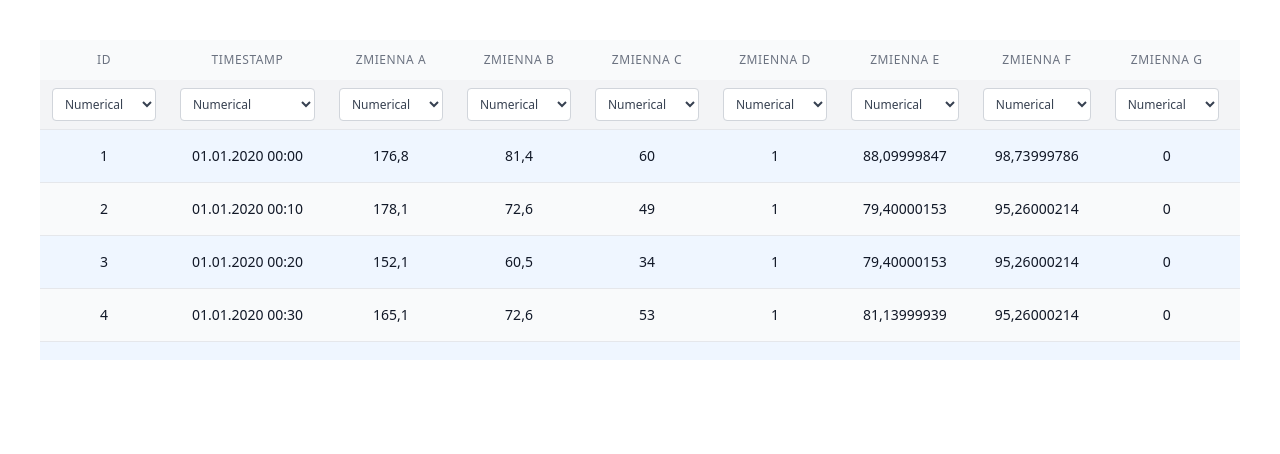
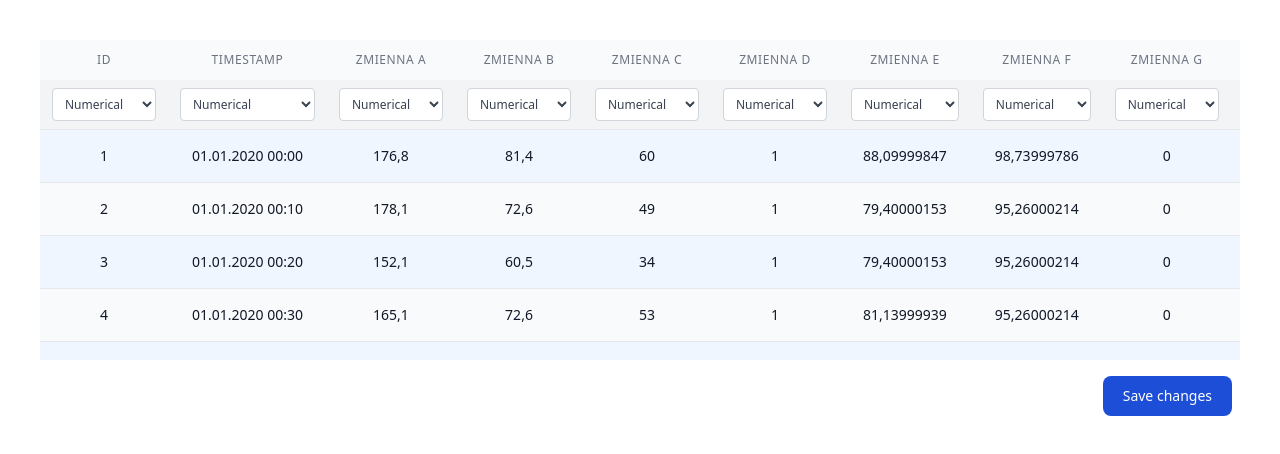
Before and after one commit to jakadam2/PCA-ClusteringApp, a React (Create React App) app in the folder front-end/: page /data-type-edit in a window 1280 px wide. Shown: the top 454 px of the page. Built offline with nearby package versions, Linux system fonts and the light colour scheme.

Commit message:
Created button for saving made data changes

```diff
--- a/front-end/src/components/data_editor_window/DataPreview.js
+++ b/front-end/src/components/data_editor_window/DataPreview.js
@@ -31,12 +31,20 @@ const DataPreview = () => {
     // get data types from backend along with csv file and send changes to back (also after clicking 'save'?)
   };
 
+  const handleSavingChanges = () => {
+    // TODO - implement sending header name and data type changes to back
+    // send changes that are kept in context
+    console.log('Saving...')
+  }
+
+
   const headers = data.length > 0 ? Object.keys(data[0]) : [];
   const dataTypes = ["Numerical", "Categorical", "Text"]; // Example data types, to be extracted from back along with data
 
   return (
-    <div className="max-w-90 max-h-80 overflow-scroll bg-slate-100">
-      <table className="min-w-full divide-y divide-gray-200">
+    <div className='relative h-96'>
+      <div className="max-h-80 overflow-scroll bg-slate-100">
+        <table className="divide-y divide-gray-200">
 
           {/* Headers/Variable names */}
           <thead className="bg-gray-50">
@@ -78,7 +86,18 @@ const DataPreview = () => {
             ))}
           </tbody>
         </table>
+
+
+        <div className="absolute bottom-0 right-0">
+          <button onClick={handleSavingChanges}
+                    className=" text-white bg-blue-700 hover:bg-blue-800 focus:ring-4 focus:ring-blue-300
+                    font-medium rounded-lg text-sm px-5 py-2.5 me-2 mb-2 dark:bg-blue-600 dark:hover:bg-blue-700
+                    focus:outline-none dark:focus:ring-blue-800">
+              Save changes</button>
         </div>
+      </div>
+    </div>
+
   );
 };
 
```
Lines whose indentation alone changed are shown as unchanged.
